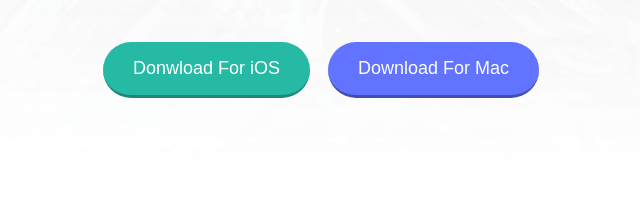
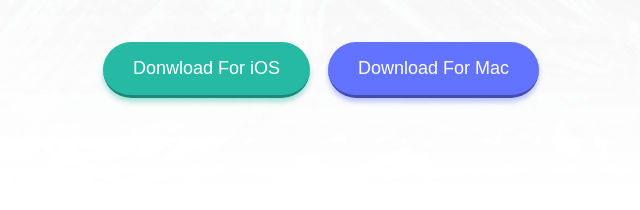
Before and after one commit to mehdilight/clipboard-landing-page, a website built with Vite: page index.html in a window 1280 px wide. Shown: the part 393-603 px from the top of the page, 319-959 px from the left. Built offline with nearby package versions, Linux system fonts and the light colour scheme; a web font is replaced by a local one.

Commit message:
add buttons shadow

```diff
--- a/scss/components/_buttons.scss
+++ b/scss/components/_buttons.scss
@@ -8,10 +8,12 @@
         color: white;
         background-color: var(--strong-cyan);
         border-bottom: solid 3px var(--strong-cyan-900);
+        box-shadow: 0px 4px 5px rgba(38, 186, 164, 0.4);
 
         &:hover,
         &:focus {
             background-color: var(--strong-cyan-hover);
+
         }
     }
 
@@ -19,6 +21,7 @@
         color: white;
         background-color: var(--light-blue);
         border-bottom: solid 3px var(--light-blue-900);
+        box-shadow: 0px 4px 5px rgba(97, 116, 255, 0.4);
 
         &:hover,
         &:focus {
```
